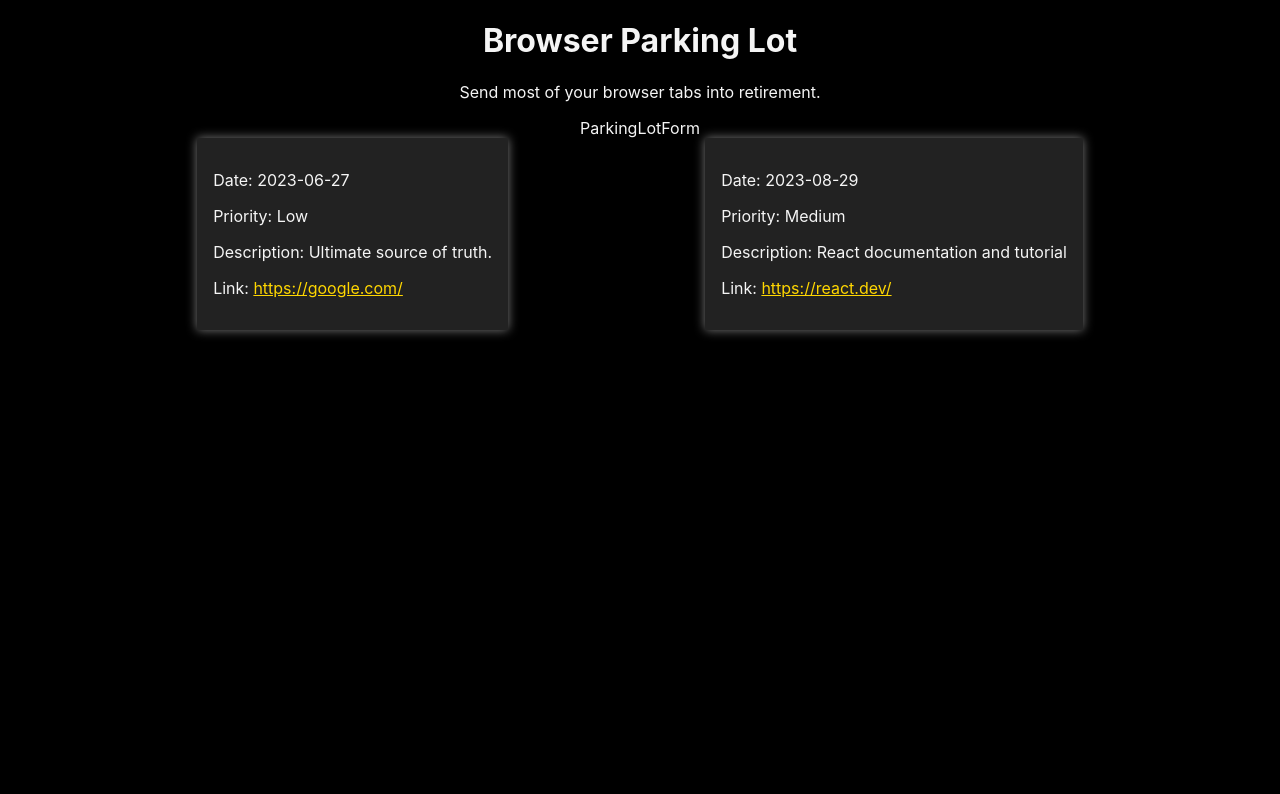
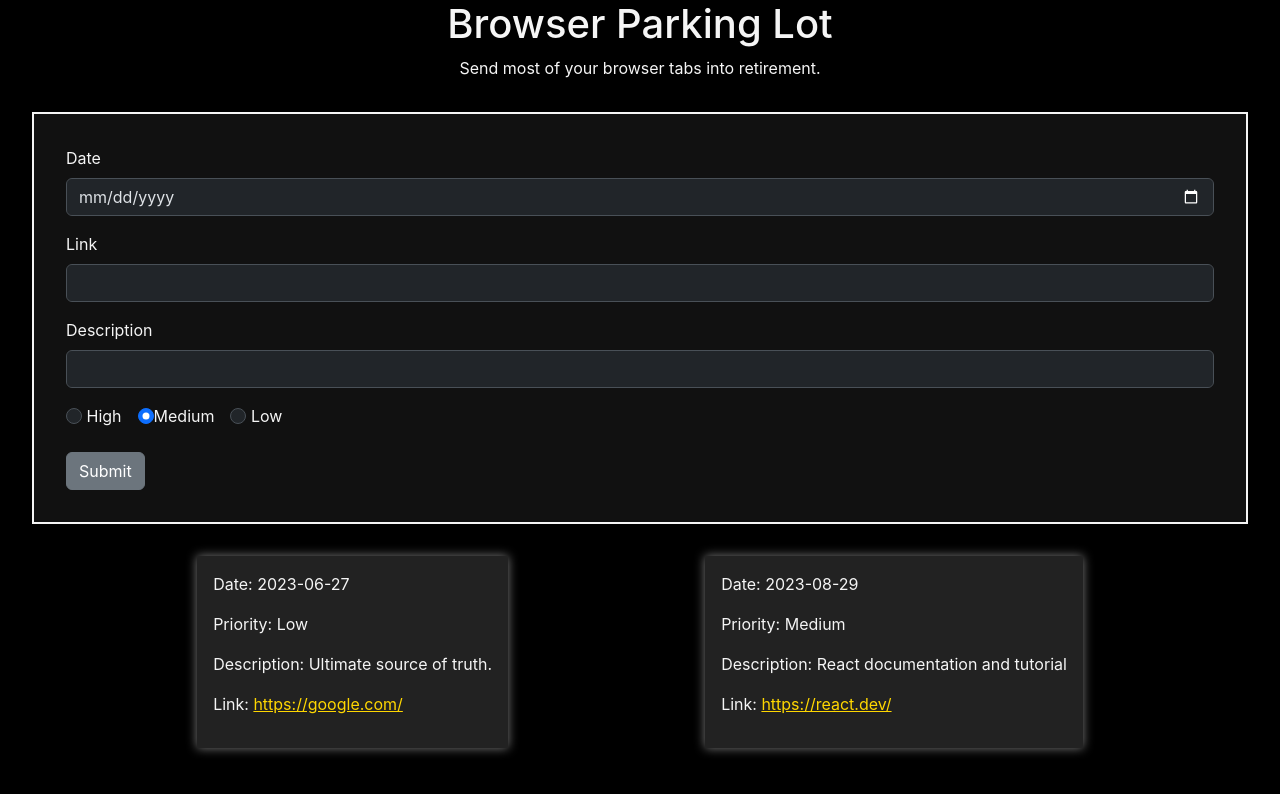
Before and after one commit to ClementHagiavarvarites/2023-oct-react, a React (Create React App) app: page / in a window 1280 px wide. Shown: the top 794 px of the page. Built offline with nearby package versions, Linux system fonts and the light colour scheme.

Commit message:
fixed issue with border not appearing

```diff
--- a/package.json
+++ b/package.json
@@ -7,10 +7,12 @@
     "@testing-library/jest-dom": "^5.17.0",
     "@testing-library/react": "^13.4.0",
     "@testing-library/user-event": "^13.5.0",
+    "bootstrap": "^5.3.3",
     "nanoid": "^5.0.6",
     "react": "^18.2.0",
     "react-dom": "^18.2.0",
     "react-scripts": "^5.0.1",
+    "reactstrap": "^9.2.2",
     "web-vitals": "^2.1.4"
   },
   "devDependencies": {
--- /dev/null
+++ b/src/Components/ParkingLotForm/ParkingLotForm.css
@@ -0,0 +1,7 @@
+.parking-lot-form {
+    margin: 2rem;
+    border: 2px solid whitesmoke;
+    background-color: #111111;
+    padding: 2rem;
+    text-align: left;
+}
--- a/src/Components/ParkingLotForm/ParkingLotForm.jsx
+++ b/src/Components/ParkingLotForm/ParkingLotForm.jsx
@@ -1,7 +1,99 @@
-import React from 'react'
+import React, { useState } from 'react';
+import { Form, Button, FormGroup, Label, Input } from 'reactstrap';
+
+import './ParkingLotForm.css';
+
+const PRIORITIES = {
+  High: 'High',
+  Medium: 'Medium',
+  Low: 'Low'
+}
 
 export default function ParkingLotForm() {
+
+    const [date, setDate] = useState('');
+    const [link, setLink] = useState('');
+    const [description, setDescription] = useState('');
+    const [priority, setPriority] = useState(PRIORITIES.Medium);
+
+    function handleDateChange(e) {
+      setDate(e.target.value);
+    }
+
+    function handleLinkChange(e) {
+      setLink(e.target.value);
+    }
+
+    function handleDescriptionChange(e) {
+      setDescription(e.target.value);
+    }
+
+    function handlePriorityChange(e) {
+      setPriority(e.target.value);
+    }
+
   return (
-    <div>ParkingLotForm</div>
+    <Form data-bs-theme="dark" className="parking-lot-form">
+      <FormGroup class="parking-lot-row">
+        <Label for="link-date">Date</Label>
+        <Input
+          id="link-date"
+          name="date"
+          type="date"
+          value={date}
+          onChange={handleDateChange}
+          required />
+      </FormGroup>
+      <FormGroup class="parking-lot-row">
+        <Label htmlFor="link-url">Link</Label>
+        <Input
+          id="link-url"
+          name="url"
+          type="url"
+          value={link}
+          onChange={handleLinkChange}
+          required />
+      </FormGroup>
+      <FormGroup class="parking-lot-row">
+        <Label htmlFor="link-description">Description</Label>
+        <Input
+          id="link-description"
+          type="text"
+          value={description}
+          onChange={handleDescriptionChange}
+          required
+          name="description" />
+      </FormGroup>
+      <FormGroup class="parking-lot-row">
+        <Input
+          name="radio-priority"
+          type="radio"
+          value={PRIORITIES.High}
+          checked={priority === PRIORITIES.High}
+          onChange={handlePriorityChange}
+          id="prio-high" />
+        {' '}
+        <Label htmlFor="prio-high" className="me-3">High</Label>
+
+        <Input
+          name="radio-priority"
+          type="radio"
+          value={PRIORITIES.Medium}
+          checked={priority === PRIORITIES.Medium}
+          id="prio-medium" />
+        <Label htmlFor="prio-medium" className="me-3">Medium</Label>
+
+        <Input
+          name="radio-priority"
+          type="radio"
+          value={PRIORITIES.Low}
+          checked={priority === PRIORITIES.Low}
+          id="prio-low" />
+        {' '}
+        <Label htmlFor="prio-low" className="me-3">Low</Label>
+
+      </FormGroup>
+      <Button type="submit">Submit</Button>
+    </Form>
   )
 }
--- a/src/index.js
+++ b/src/index.js
@@ -1,11 +1,12 @@
 import React from 'react';
 import ReactDOM from 'react-dom/client';
+import "bootstrap/dist/css/bootstrap.min.css";
 import './index.css';
 import App from './App';
 
 const root = ReactDOM.createRoot(document.getElementById('root'));
 root.render(
   <React.StrictMode>
-    <App propKey="propValue"/>
+    <App />
   </React.StrictMode>
 );
```
Also changed, not shown: 1 other file (tests, documents, lock files or other folders).
